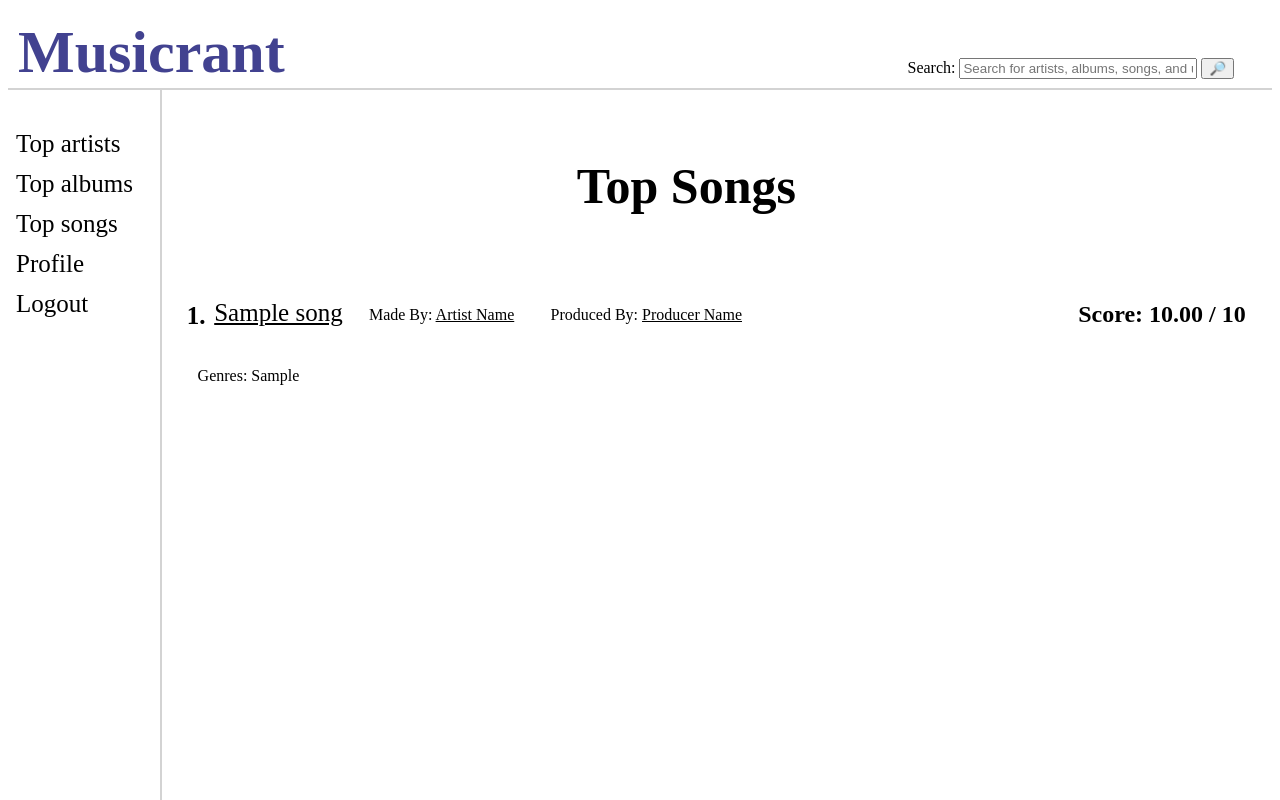
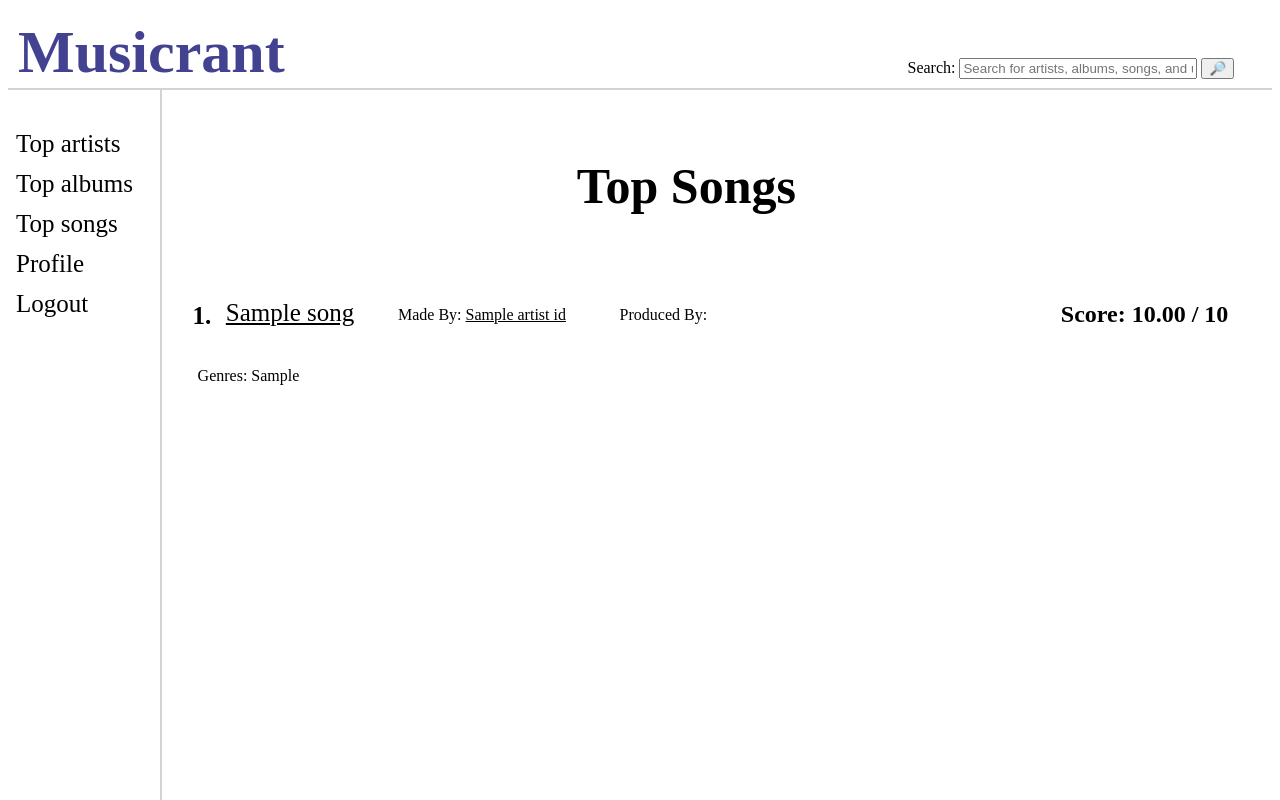
Before and after one commit to alexchchen/musicrant, a Django app: template 471Project/MyProject/FirstApp/templates/topSongs.html in a window 1280 px wide. Run offline with Django 4.2, Linux system fonts and the light colour scheme; the template is opened without the code that fills it: most values are stand-ins (such as "Sample title", 1, 10 or a date in 2020).

Commit message:
working on topSongs

```diff
--- a/471Project/MyProject/FirstApp/templates/topSongs.html
+++ b/471Project/MyProject/FirstApp/templates/topSongs.html
@@ -80,10 +80,10 @@
         <h2 class="RankingNumber">{{ forloop.counter }}.</h2>
         <a href="{% url 'singleSongPage' %}" class="SongLink">{{ song.name}}</a>
         <p class="MadeBy">
-          Made By: <a href="#" class="ArtistLink">Artist Name</a>
+          Made By: <a href="#" class="ArtistLink">{{ song.artist_id.name }}</a>
         </p>
         <p class="ProducedBy">
-          Produced By: <a href="#" class="ProducerLink">Producer Name</a>
+          Produced By: <a href="#" class="ProducerLink"></a>
         </p>
         <h2 class="OverallScore">
           Score: {{ song.overall_score|floatformat:2 }} / 10
```
